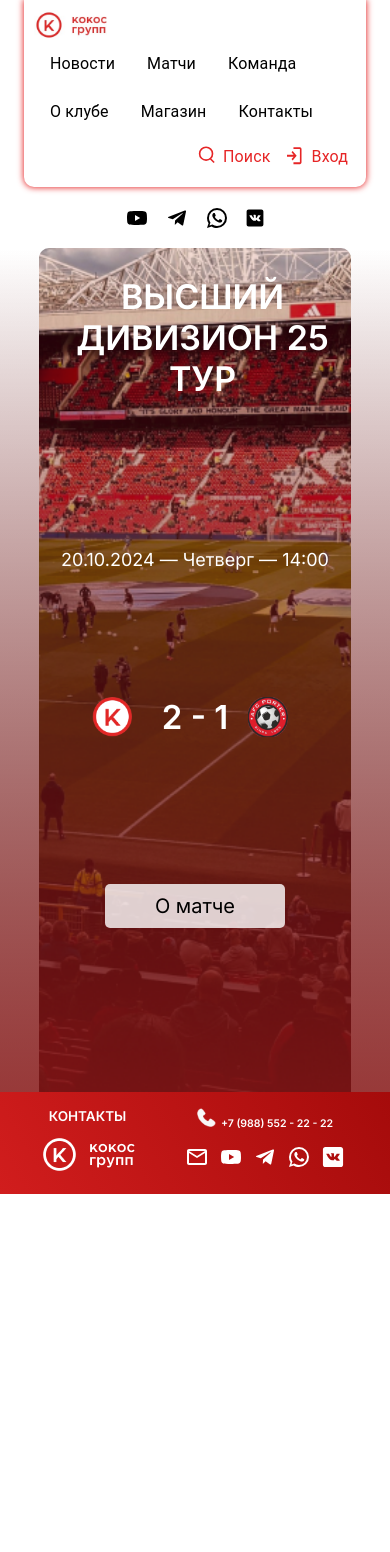
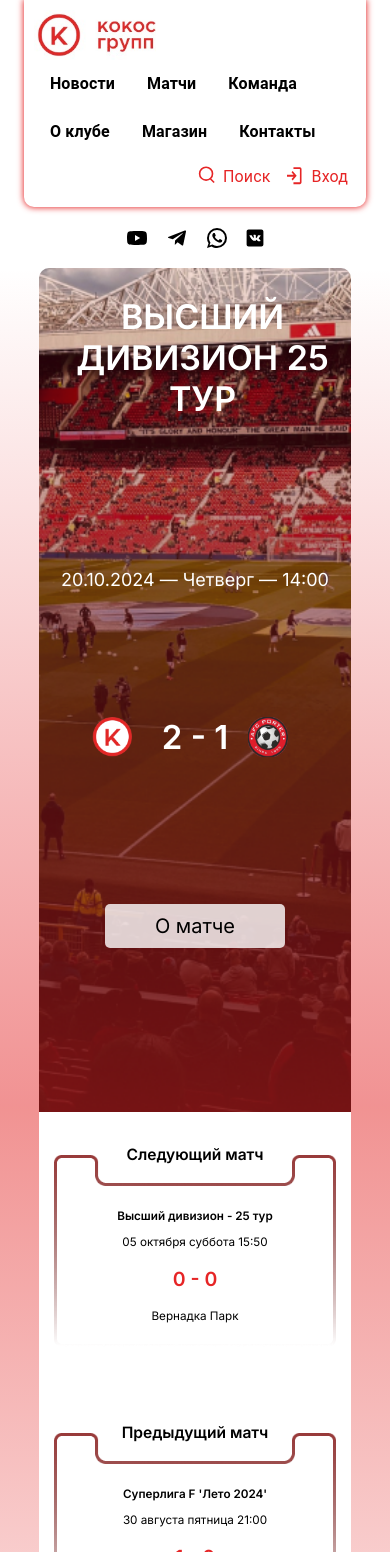
Before and after one commit to Juryxa/kokosBeerLove, a React (Create React App) app in the folder client/: page / in a window 390 px wide. Shown: the top 1552 px of the page. Before the commit the page ends 1194 px from the top, so only its background shows below. Built offline with nearby package versions, Linux system fonts and the light colour scheme.

Commit message:
adaptive matchPreview, fix gradient

```diff
--- /dev/null
+++ b/client/src/components/Header.css
@@ -0,0 +1,3 @@
+.links a{
+    font-weight: 600;
+}
--- a/client/src/components/Header.tsx
+++ b/client/src/components/Header.tsx
@@ -4,6 +4,7 @@ import {YouTube, Telegram, WhatsApp} from '@mui/icons-material';
 import {Link} from 'react-router-dom';
 import logo from "../images/logo.jpg"
 import RegistrationModal from './RegistrationModal';
+import './Header.css';
 
 const Header = () => {
     const [open, setOpen] = useState(false);
@@ -46,11 +47,11 @@ const Header = () => {
                         {/* Логотип */}
                         <Box sx={{display: 'flex', alignItems: 'center'}}>
                             <IconButton component={Link} to="/" sx={{padding: 0}}>
-                                <img src={logo} alt="Logo" style={{height: '30px'}}/>
+                                <img src={logo} alt="Logo" style={{height: '50px'}}/>
                             </IconButton>
                         </Box>
                         {/* Навигация */}
-                        <Box sx={{display: 'flex', alignItems: 'center', flexWrap: 'wrap'}}>
+                        <Box className='links' sx={{display: 'flex', alignItems: 'center', flexWrap: 'wrap'}}>
                             <MenuItem component={Link} to="/news">Новости</MenuItem>
                             <MenuItem component={Link} to="/matches">Матчи</MenuItem>
                             <MenuItem component={Link} to="/team">Команда</MenuItem>
--- a/client/src/components/MatchesPreview.css
+++ b/client/src/components/MatchesPreview.css
@@ -1,16 +1,16 @@
-.container_matches{
-    display:flex ;
-    justify-content:center;
-
+.container_matches {
+    display: flex;
+    justify-content: center;
+    flex-wrap: wrap;
     flex-direction: row;
-    margin: 25px;
+    background: white;
+    width: 80%;
 }
 
 .card {
 
     border-radius: 8px;
-    margin: 25px;
-    width: 100%;
+    margin: 15px;
 
     text-align: center;
     min-width: 364px;
@@ -27,8 +27,7 @@
 
 .stats-card {
     border-radius: 8px;
-    margin: 25px;
-    width: 100%;
+    margin: 15px;
 
     text-align: center;
     min-width: 364px;
@@ -47,6 +46,7 @@
     margin: 15px 0 0 0;
     font-size: 18px;
 }
+
 h5 {
     margin: 8px 0 0 0;
     font-size: 22px;
@@ -58,12 +58,38 @@
     font-size: 36px; /* Размер заголовка */
 }
 
-
-.card-content{
-
+@media screen and (max-width: 480px) {
+  h6 {
+    margin: 45px 0 0 0;
+    font-size: 3vw;
   }
 
+  h5 {
+    margin: 18px 0 0 0;
+    font-size: 4vw;
+  }
 
-  .stats-card-content{
+  h4 {
+    color: #E62526;
+    margin: 18px 0;
+    font-size: 5vw;
+  }
+  p{
+    font-size: 3vw;
+  }
+    .card {
+      background-size: contain;
+      background-repeat: no-repeat;
+      background-position: center;
+      width: 100%;
+      min-width: 0;
+    }
 
+    .stats-card {
+      background-size: contain;
+      background-repeat: no-repeat;
+      background-position: center;
+      width: 100%;
+      min-width: 0;
     }
+}
--- a/client/src/components/NearestMatch.tsx
+++ b/client/src/components/NearestMatch.tsx
@@ -18,14 +18,6 @@ interface NearestMatchProps {
 
 const NearestMatch: React.FC<NearestMatchProps> = ({tabloinfo}) => {
     return (
-        <div
-            style={{
-                display: 'flex',
-                justifyContent: 'center',
-                height: '100%',
-                width: '100%',
-                background: 'linear-gradient(180deg, rgba(227, 39, 38, 0) 0%, rgba(227, 39, 38, 0.5) 100%), linear-gradient(180deg, rgba(0, 0, 0, 0) 0%, rgba(0, 0, 0, 0.7) 100%)'
-            }}>
         <div style={{
             borderTopLeftRadius: '10px',
             borderTopRightRadius: '10px',
@@ -73,7 +65,6 @@ const NearestMatch: React.FC<NearestMatchProps> = ({tabloinfo}) => {
                 </button>
             </div>
         </div>
-        </div>
     );
 };
 
--- a/client/src/pages/MainPage.tsx
+++ b/client/src/pages/MainPage.tsx
@@ -2,6 +2,7 @@ import React from 'react';
 import Header from '../components/Header';
 import Footer from '../components/Footer';
 import NearestMatch from "../components/NearestMatch";
+import MatchesPreview from "../components/MatchesPreview";
 
 const tabloinfo = {
     title: "Высший дивизион 25 ТУР",
@@ -14,9 +15,26 @@ const tabloinfo = {
 const MainPage: React.FC = () => {
 
     return (
-        <div style={{display: 'flex', justifyContent: 'center', alignItems: 'center', flexDirection: 'column'}}>
+        <div style={{
+            display: 'flex',
+            justifyContent: 'center',
+            alignItems: 'center',
+            flexDirection: 'column',
+            width: '100%'
+        }}>
             <Header/>
-            <NearestMatch tabloinfo={tabloinfo}/>
+            <div style={{
+                display: 'flex',
+                flexDirection: 'column',
+                justifyContent: 'center',
+                alignItems: 'center',
+                height: '100%',
+                width: '100%',
+                background: `linear-gradient(180deg, rgba(227,39,38,0) 0%, rgba(0,0,0,0) 0%, rgba(227,38,39,0.5) 50%, rgba(0,0,0,0.7) 50%, rgba(0,0,0,0.7) 50%, rgba(227,39,38,0.5) 50%, rgba(0,0,0,0) 100%, rgba(227,39,38,0) 100%)`
+            }}>
+                <NearestMatch tabloinfo={tabloinfo}/>
+                <MatchesPreview/>
+            </div>
             <Footer/>
         </div>
     );
--- a/client/src/pages/Matches.tsx
+++ b/client/src/pages/Matches.tsx
@@ -6,7 +6,7 @@ import MatchesPreview from '../components/MatchesPreview';
 
 const Matches: FC = () => {
     return (
-        <div >
+        <div style={{height: '100%'}}>
             <Header />
             <div className='container'>
             <h1>Матчи</h1>
```
Also changed, not shown: client/src/components/MatchesPreview.tsx (+7 -7 lines). Lines whose indentation alone changed are shown as unchanged.
